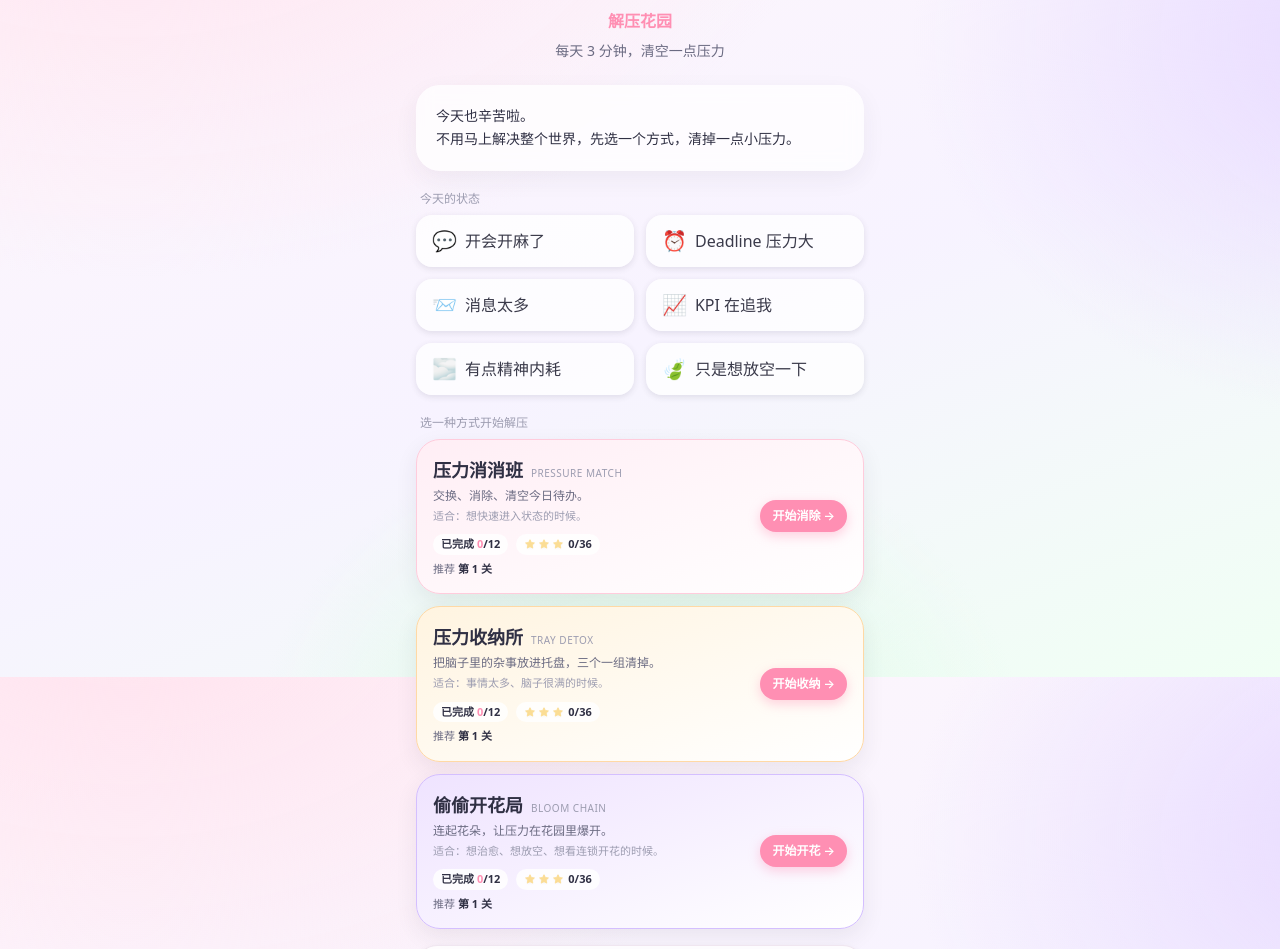
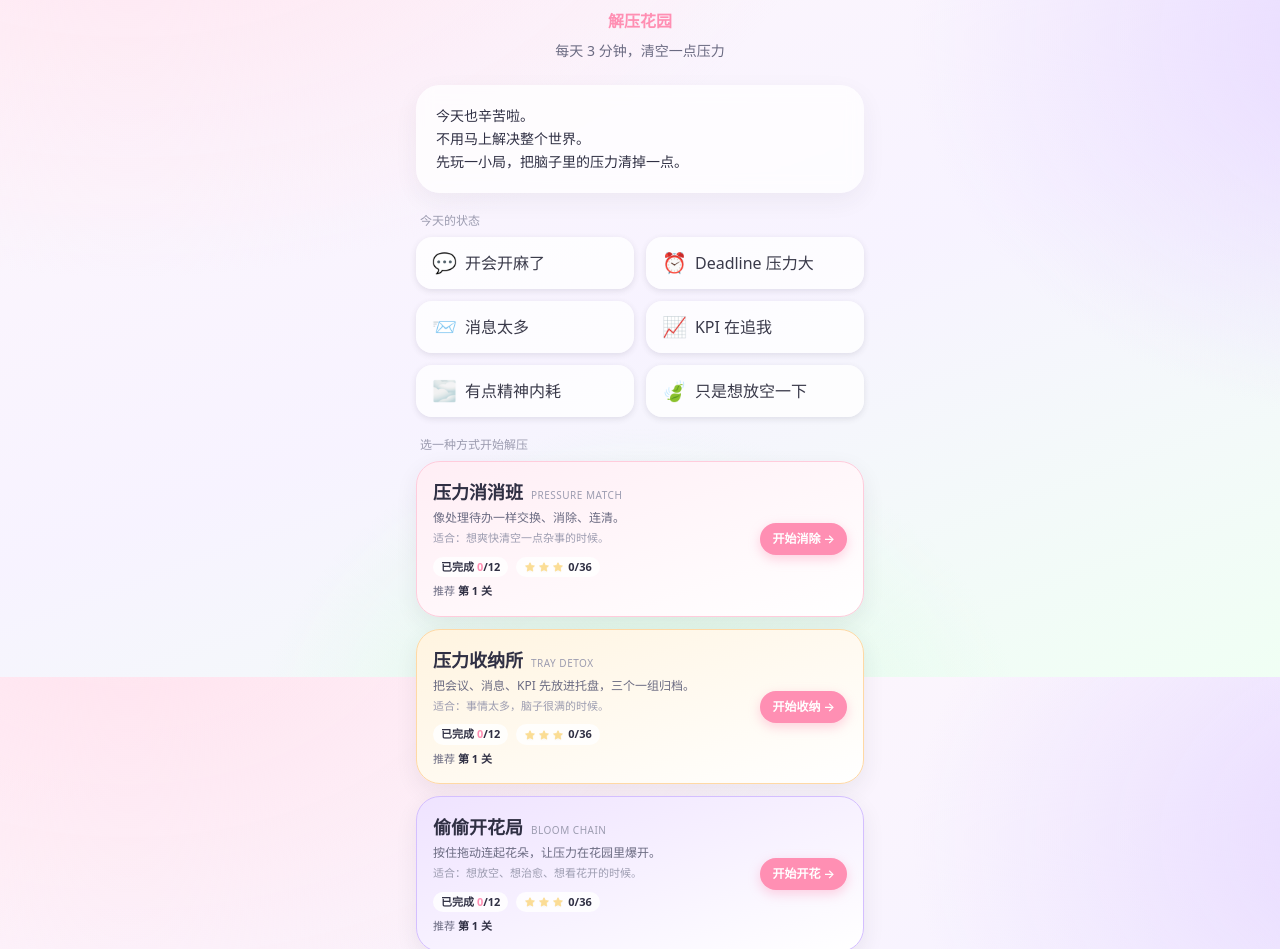
Before and after one commit to byronwjw-ui/bloombreak, a Next.js app: page / in a window 1280 px wide. Shown: the part 123-1072 px from the top of the page. Built offline with nearby package versions, Linux system fonts and the light colour scheme.

Commit message:
style(shell+home): per-game page backgrounds + gift-tone copy on home

```diff
--- a/src/components/GameShell.tsx
+++ b/src/components/GameShell.tsx
@@ -13,7 +13,7 @@ type Props = {
 export default function GameShell({ theme, topLeft, topRight, children }: Props) {
   const t = THEMES[theme];
   return (
-    <main className={`min-h-screen w-full bg-gradient-to-b ${t.ambient}`}>
+    <main className={`min-h-screen w-full ${t.pageBg} ${t.texture}`}>
       <div className="mx-auto w-full max-w-md flex flex-col gap-3 px-3 py-3 sm:py-5">
         <div className="flex items-center justify-between text-xs text-[#9C9CB0]">
           <div>{topLeft}</div>
--- a/src/data/copy.ts
+++ b/src/data/copy.ts
@@ -27,10 +27,10 @@ export const winMessages = [
 ];
 
 export const loseMessages = [
-  '托盘满了不是你的问题，是今天的事情真的太多了。深呼吸一下，我们再清一次。',
+  '托盘满了不是你的问题，是今天的事情真的太多了。',
   '你没有失败，只是脑子里的标签页开太多了。',
   '今天已经很不容易了。重新开始不是倒退，是给自己一次缓冲。',
-  '就差一点点。这不是失败，是今天事情真的太挤了。',
+  '就差一点点。这不是失败，是今天事情真的太挨了。',
 ];
 
 export const nearWinMessages = [
@@ -48,55 +48,25 @@ export const gardenMessages = [
 
 export const welcomeText = [
   '今天也辛苦啦。',
-  '不用马上解决整个世界，先选一个方式，清掉一点小压力。',
+  '不用马上解决整个世界。',
+  '先玩一小局，把脑子里的压力清掉一点。',
 ];
 
-/* ============ feedback bursts ============ */
-
-export const matchComboLines = [
-  '连清 2 次',
-  '连清 3 次',
-  '压力雪崩',
-  '收件箱清爽了',
-  '思路打开',
-  '会议室空了一半',
-];
-
-export const matchSpecialLines = {
-  line_h: '横扫一整行',
-  line_v: '纵向清空',
-  bomb: '冲击波',
-  vacuum: '一次吸走一种',
-};
-
+export const matchComboLines = ['连清 2 次', '连清 3 次', '压力雪崩', '收件箱清爽了', '思路打开', '会议室空了一半'];
+export const matchSpecialLines = { line_h: '横扫一整行', line_v: '纵向清空', bomb: '冲击波', vacuum: '一次吸走一种' };
 export const matchNearEnd = '还差一点点，先看哪个目标最接近。';
 
-export const trayMilestones = [
-  '已归档',
-  '脑子空出一格',
-  '桌面快清出来了',
-  '又收了一组',
-];
-
+export const trayMilestones = ['已归档', '脑子空出一格', '桌面快露出来了', '又收了一组'];
 export const trayWarn = '托盘快满了，先别再加压力卡片。';
 
-export const bloomComboLines = [
-  'Bloom x2',
-  'Bloom x3',
-  'Bloom x4',
-  '偷偷开花成功',
-  '漂亮的一串',
-  '这波很会呼吸',
-  '花海连锁',
-];
+export const bloomComboLines = ['Bloom x2', 'Bloom x3', 'Bloom x4', '偷偷开花成功', '漂亮的一串', '这波很会呼吸', '花海连锁'];
+export const bloomLongChain = ['一串好长', '深呼吸的节奏', '一次大的'];
 
-export const bloomLongChain = [
-  '一串好长',
-  '深呼吸的节奏',
-  '一次大的',
-];
-
-/* ============ hub cards ============ */
+export const easterEggs = {
+  consecutiveLosses: '系统检测到今天压力偏高。\n建议：喝水、伸懒腰、暂时不要打开工作群。',
+  consecutiveSessions: '系统检测到你已经认真解压 3 次。\n如果现在是下班时间，请保存文件，优雅撚退。',
+  finishedAllLevels: '第一阶段解压完成。\n你的花园已经开始营业，而你也可以暂时不营业。',
+};
 
 export type GameCardCopy = {
   kind: GameKind;
@@ -114,8 +84,8 @@ export const GAME_CARDS: GameCardCopy[] = [
     kind: 'match',
     title: '压力消消班',
     subtitle: 'Pressure Match',
-    blurb: '交换、消除、清空今日待办。',
-    suitable: '适合：想快速进入状态的时候。',
+    blurb: '像处理待办一样交换、消除、连清。',
+    suitable: '适合：想爽快清空一点杂事的时候。',
     cta: '开始消除',
     href: '/games/match',
     theme: 'match',
@@ -124,8 +94,8 @@ export const GAME_CARDS: GameCardCopy[] = [
     kind: 'tray',
     title: '压力收纳所',
     subtitle: 'Tray Detox',
-    blurb: '把脑子里的杂事放进托盘，三个一组清掉。',
-    suitable: '适合：事情太多、脑子很满的时候。',
+    blurb: '把会议、消息、KPI 先放进托盘，三个一组归档。',
+    suitable: '适合：事情太多，脑子很满的时候。',
     cta: '开始收纳',
     href: '/games/tray',
     theme: 'tray',
@@ -134,8 +104,8 @@ export const GAME_CARDS: GameCardCopy[] = [
     kind: 'bloom',
     title: '偷偷开花局',
     subtitle: 'Bloom Chain',
-    blurb: '连起花朵，让压力在花园里爆开。',
-    suitable: '适合：想治愈、想放空、想看连锁开花的时候。',
+    blurb: '按住拖动连起花朵，让压力在花园里爆开。',
+    suitable: '适合：想放空、想治愈、想看花开的时候。',
     cta: '开始开花',
     href: '/games/bloom',
     theme: 'bloom',
```
